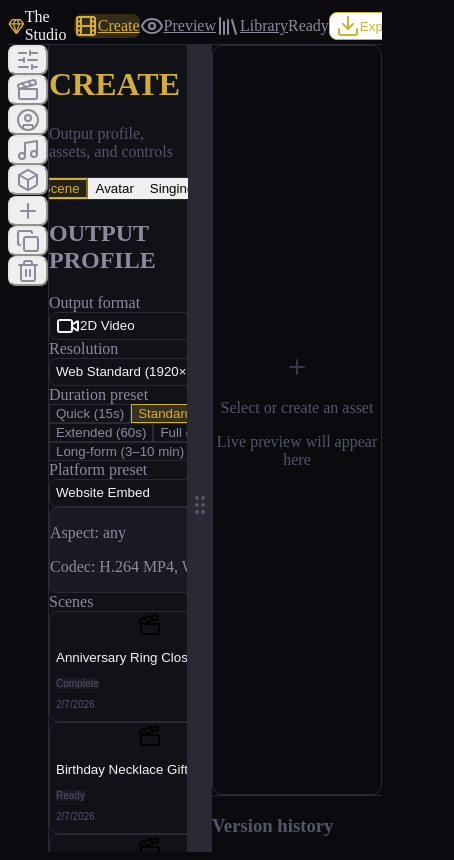
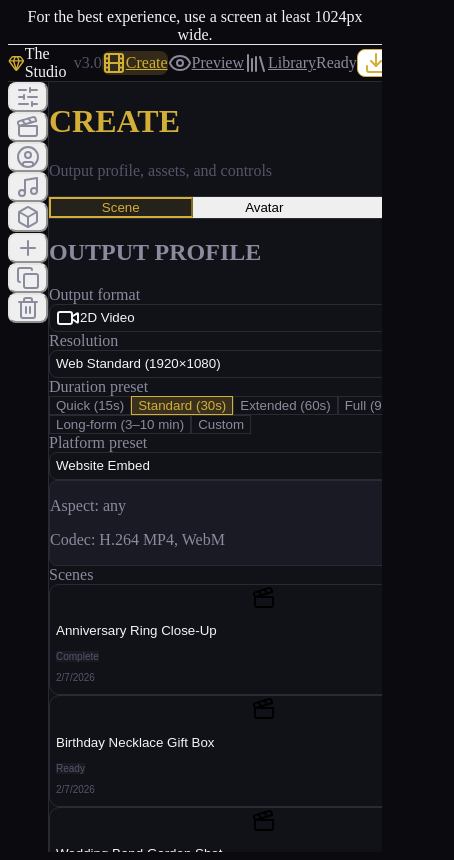
Before and after one commit to Mountain-Jewels/making-magic-dashboard, a Next.js app: page /create in a window 390 px wide. Shown: the whole page, 454 px wide, since content can reach past the window. Built offline with nearby package versions, Linux system fonts and the light colour scheme.

Commit message:
R5: Polish — framer-motion transitions, keyboard shortcuts, responsive, v3.0 labels

```diff
--- /dev/null
+++ b/components/layout/KeyboardShortcuts.tsx
@@ -0,0 +1,48 @@
+'use client'
+
+import { useEffect } from 'react'
+import { useRouter } from 'next/navigation'
+
+const STUDIO_OPEN_EXPORT = 'studio-open-export'
+
+export function KeyboardShortcuts() {
+  const router = useRouter()
+
+  useEffect(() => {
+    const handleKeyDown = (e: KeyboardEvent) => {
+      if (!e.metaKey && !e.ctrlKey) return
+      const key = e.key.toLowerCase()
+      if (key === 'n') {
+        e.preventDefault()
+        router.push('/create')
+        return
+      }
+      if (key === 'e') {
+        e.preventDefault()
+        window.dispatchEvent(new CustomEvent(STUDIO_OPEN_EXPORT))
+        return
+      }
+      if (key === '1') {
+        e.preventDefault()
+        router.push('/create')
+        return
+      }
+      if (key === '2') {
+        e.preventDefault()
+        router.push('/preview')
+        return
+      }
+      if (key === '3') {
+        e.preventDefault()
+        router.push('/library')
+        return
+      }
+    }
+    window.addEventListener('keydown', handleKeyDown)
+    return () => window.removeEventListener('keydown', handleKeyDown)
+  }, [router])
+
+  return null
+}
+
+export { STUDIO_OPEN_EXPORT }
--- a/components/layout/ResizableSplitView.tsx
+++ b/components/layout/ResizableSplitView.tsx
@@ -2,11 +2,18 @@
 
 import { Panel, Group, Separator } from 'react-resizable-panels'
 import { GripVertical } from 'lucide-react'
+import { motion } from 'framer-motion'
 
 interface ResizableSplitViewProps {
   left: React.ReactNode
   right: React.ReactNode
   defaultLeftPercent?: number
+}
+
+const panelTransition = {
+  initial: { opacity: 0 },
+  animate: { opacity: 1 },
+  transition: { duration: 0.2 },
 }
 
 export function ResizableSplitView({
@@ -17,13 +24,17 @@ export function ResizableSplitView({
   return (
     <Group orientation="horizontal" className="flex-1 min-h-0 flex">
       <Panel id="left" defaultSize={defaultLeftPercent} minSize={25} className="min-w-0 flex flex-col">
-        {left}
+        <motion.div className="h-full flex flex-col min-h-0" {...panelTransition}>
+          {left}
+        </motion.div>
       </Panel>
       <Separator id="resize-handle" className="w-2 flex-shrink-0 flex items-center justify-center bg-surface-border hover:bg-brand-gold/30 transition-colors data-[resize-handle-active]:bg-brand-gold/50">
         <GripVertical className="h-4 w-4 text-text-muted" />
       </Separator>
       <Panel id="right" defaultSize={100 - defaultLeftPercent} minSize={35} className="min-w-0 flex flex-col">
-        {right}
+        <motion.div className="h-full flex flex-col min-h-0" {...panelTransition}>
+          {right}
+        </motion.div>
       </Panel>
     </Group>
   )
--- a/components/layout/Shell.tsx
+++ b/components/layout/Shell.tsx
@@ -1,17 +1,60 @@
 'use client'
 
+import { usePathname } from 'next/navigation'
+import { useEffect, useState } from 'react'
+import { motion, AnimatePresence } from 'framer-motion'
 import { TopBar } from './TopBar'
 import { ToolBar } from './ToolBar'
 import { BottomBar } from './BottomBar'
+import { KeyboardShortcuts } from './KeyboardShortcuts'
+
+function useMinWidth(width: number) {
+  const [ok, setOk] = useState(true)
+  useEffect(() => {
+    setOk(window.innerWidth >= width)
+    const mql = window.matchMedia(`(min-width: ${width}px)`)
+    const handler = () => setOk(mql.matches)
+    mql.addEventListener('change', handler)
+    return () => mql.removeEventListener('change', handler)
+  }, [width])
+  return ok
+}
+
+const pageTransition = {
+  initial: { opacity: 0 },
+  animate: { opacity: 1 },
+  exit: { opacity: 0 },
+  transition: { duration: 0.15 },
+}
 
 export function Shell({ children }: { children: React.ReactNode }) {
+  const pathname = usePathname()
+  const isWideEnough = useMinWidth(1024)
+
   return (
-    <div className="flex flex-col h-screen overflow-hidden" style={{ backgroundColor: '#0A0A0F' }}>
+    <div className="flex flex-col h-screen overflow-hidden min-w-0" style={{ backgroundColor: '#0A0A0F' }}>
+      <KeyboardShortcuts />
+      {!isWideEnough && (
+        <div
+          className="flex-shrink-0 px-4 py-2 bg-amber-900/30 border-b border-amber-700/50 text-amber-200 text-sm text-center"
+          role="status"
+        >
+          For the best experience, use a screen at least 1024px wide.
+        </div>
+      )}
       <TopBar />
-      <div className="flex flex-1 min-h-0">
+      <div className="flex flex-1 min-h-0 min-w-[1024px]">
         <ToolBar />
         <main className="flex-1 min-w-0 overflow-auto">
-          {children}
+          <AnimatePresence mode="wait" initial={false}>
+            <motion.div
+              key={pathname}
+              className="h-full min-h-full"
+              {...pageTransition}
+            >
+              {children}
+            </motion.div>
+          </AnimatePresence>
         </main>
       </div>
       <BottomBar />
--- a/components/layout/TopBar.tsx
+++ b/components/layout/TopBar.tsx
@@ -1,5 +1,6 @@
 'use client'
 
+import { useState, useEffect } from 'react'
 import Link from 'next/link'
 import { usePathname } from 'next/navigation'
 import { Gem, Film, Eye, Library, Download, Settings } from 'lucide-react'
@@ -10,6 +11,7 @@ import {
   DropdownMenuItem,
   DropdownMenuTrigger,
 } from '@/components/ui/dropdown-menu'
+import { STUDIO_OPEN_EXPORT } from './KeyboardShortcuts'
 
 const tabs = [
   { href: '/create', label: 'Create', icon: Film },
@@ -19,6 +21,13 @@ const tabs = [
 
 export function TopBar() {
   const pathname = usePathname()
+  const [exportOpen, setExportOpen] = useState(false)
+
+  useEffect(() => {
+    const handler = () => setExportOpen(true)
+    window.addEventListener(STUDIO_OPEN_EXPORT, handler)
+    return () => window.removeEventListener(STUDIO_OPEN_EXPORT, handler)
+  }, [])
 
   return (
     <header
@@ -29,6 +38,7 @@ export function TopBar() {
         <div className="flex items-center gap-2">
           <Gem className="h-5 w-5 text-brand-gold" />
           <span className="font-semibold text-text-primary">The Studio</span>
+          <span className="text-xs font-mono text-text-muted">v3.0</span>
         </div>
         <nav className="flex items-center gap-1">
           {tabs.map(({ href, label, icon: Icon }) => {
@@ -55,7 +65,7 @@ export function TopBar() {
           <span className="h-2 w-2 rounded-full bg-green-500" aria-hidden />
           Ready
         </div>
-        <DropdownMenu>
+        <DropdownMenu open={exportOpen} onOpenChange={setExportOpen}>
           <DropdownMenuTrigger asChild>
             <Button variant="outline" size="sm" className="border-brand-gold text-brand-gold hover:bg-brand-gold/10">
               <Download className="h-4 w-4 mr-1.5" />
--- a/components/library/AssetGrid.tsx
+++ b/components/library/AssetGrid.tsx
@@ -84,9 +84,9 @@ export function AssetGrid() {
     [assets, filter, searchQuery]
   )
 
-  const handleDuplicate = (asset: LibraryAsset) => {
+  const handleDuplicate = (_asset: LibraryAsset) => {
     // Duplicate is best-effort: CREATE tab has add logic; here we only support navigation.
-    // Full duplicate would require store actions and is optional for R4.
+    // Full duplicate would require store actions and is deferred.
   }
 
   return (
```
